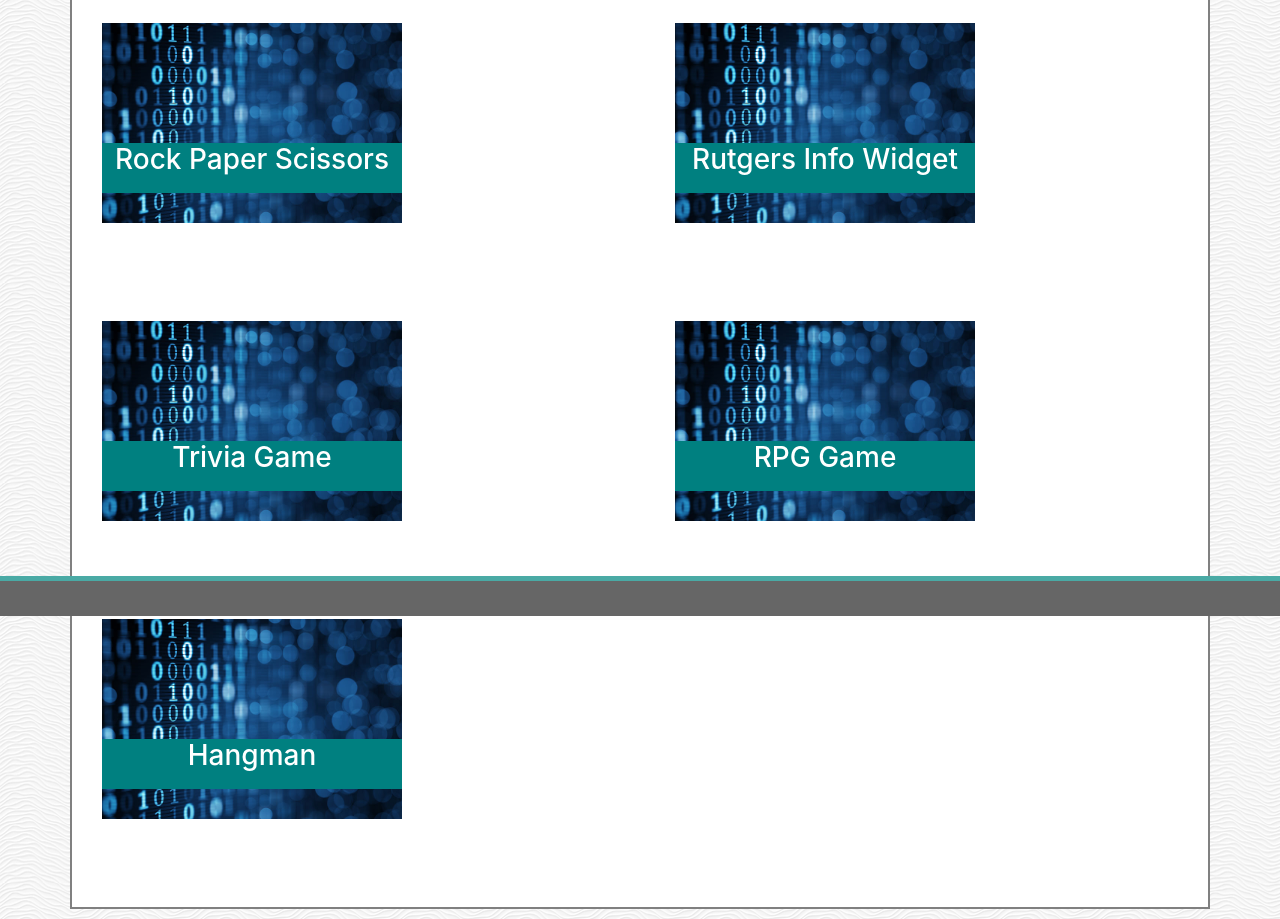
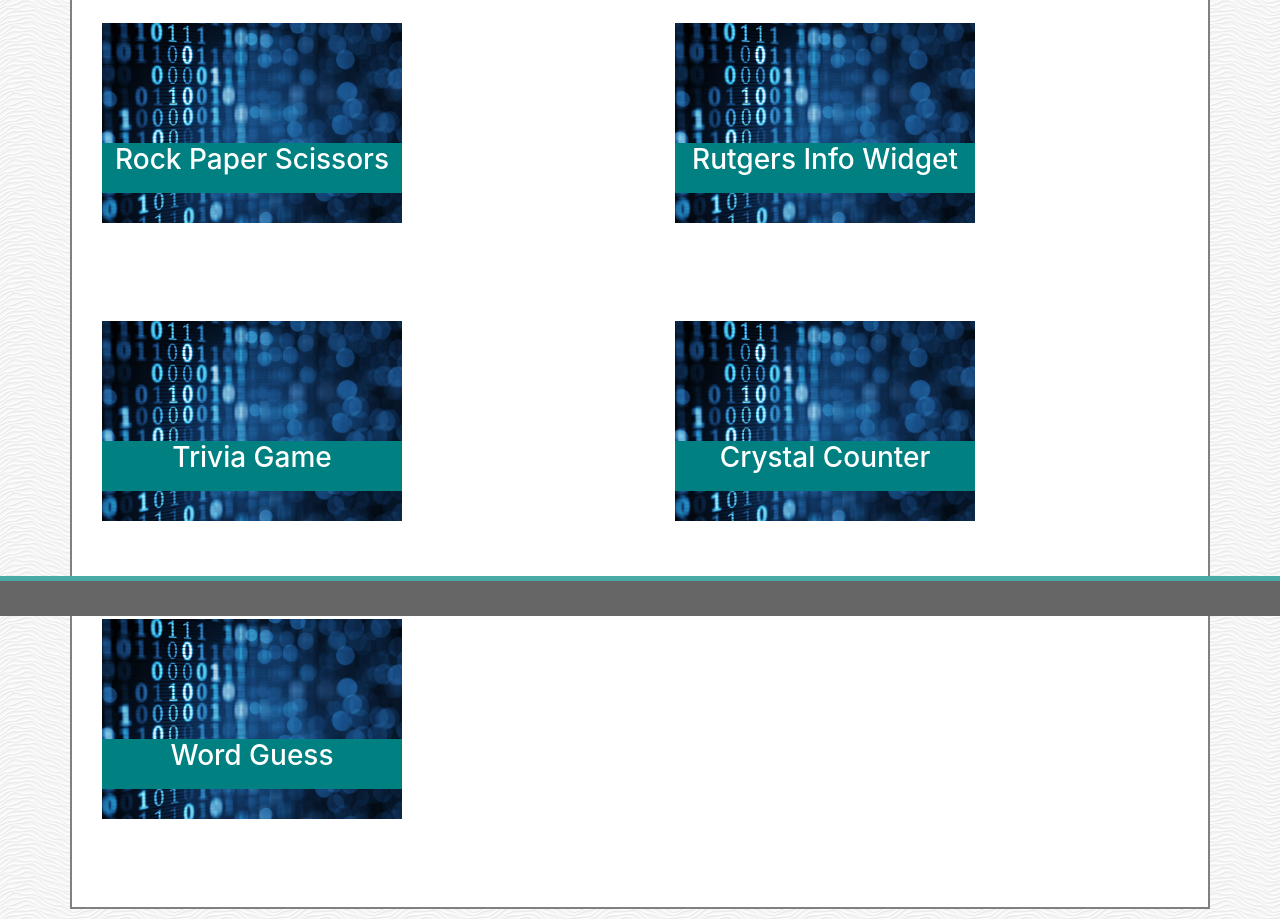
Before and after one commit to duquettelr/Bootstrap-Portfolio, a plain HTML site: page portfolio.html in a window 1280 px wide. Shown: the part 184-1103 px from the top of the page. Drawn offline with nearby package versions, Linux system fonts and the light colour scheme.

Commit message:
add links

```diff
--- a/portfolio.html
+++ b/portfolio.html
@@ -64,14 +64,18 @@
             </div>
             <div class="col-md-6">
                 <img id="portfolio_img" src="./placeholder1.jpg" alt="portfolio_img">
-                <h3>RPG Game</h3>
+                <a href="https://duquettelr.github.io/unit-4-game/">
+                    <h3>Crystal Counter</h3>
+                </a>
             </div>
         </div>
 
         <div class="row">
             <div class="col-md-6">
                 <img id="portfolio_img" src="./placeholder1.jpg" alt="portfolio_img">
-                <h3>Hangman</h3>
+                <a href="https://duquettelr.github.io/Word-Guess-Game/">
+                    <h3>Word Guess</h3>
+                </a>
             </div>
             <div class="col-md-6"></div>
         </div>
```
